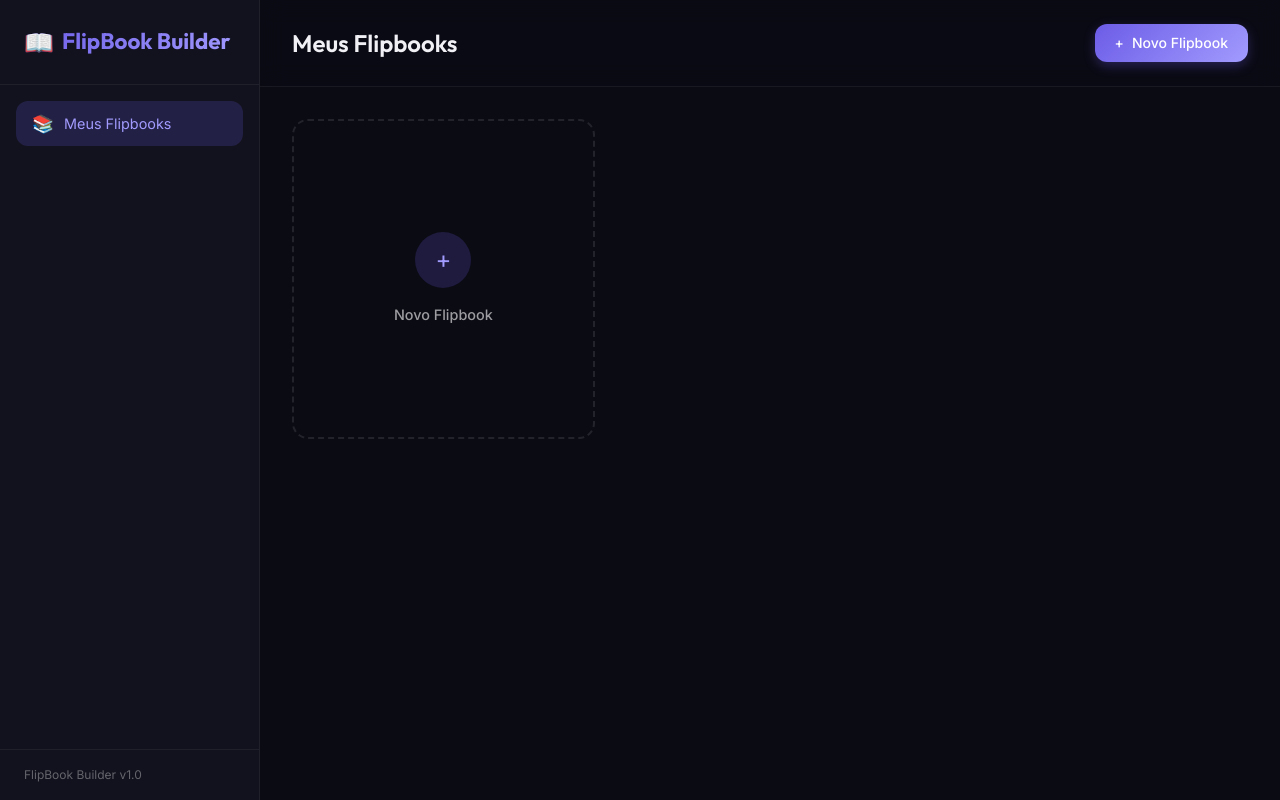
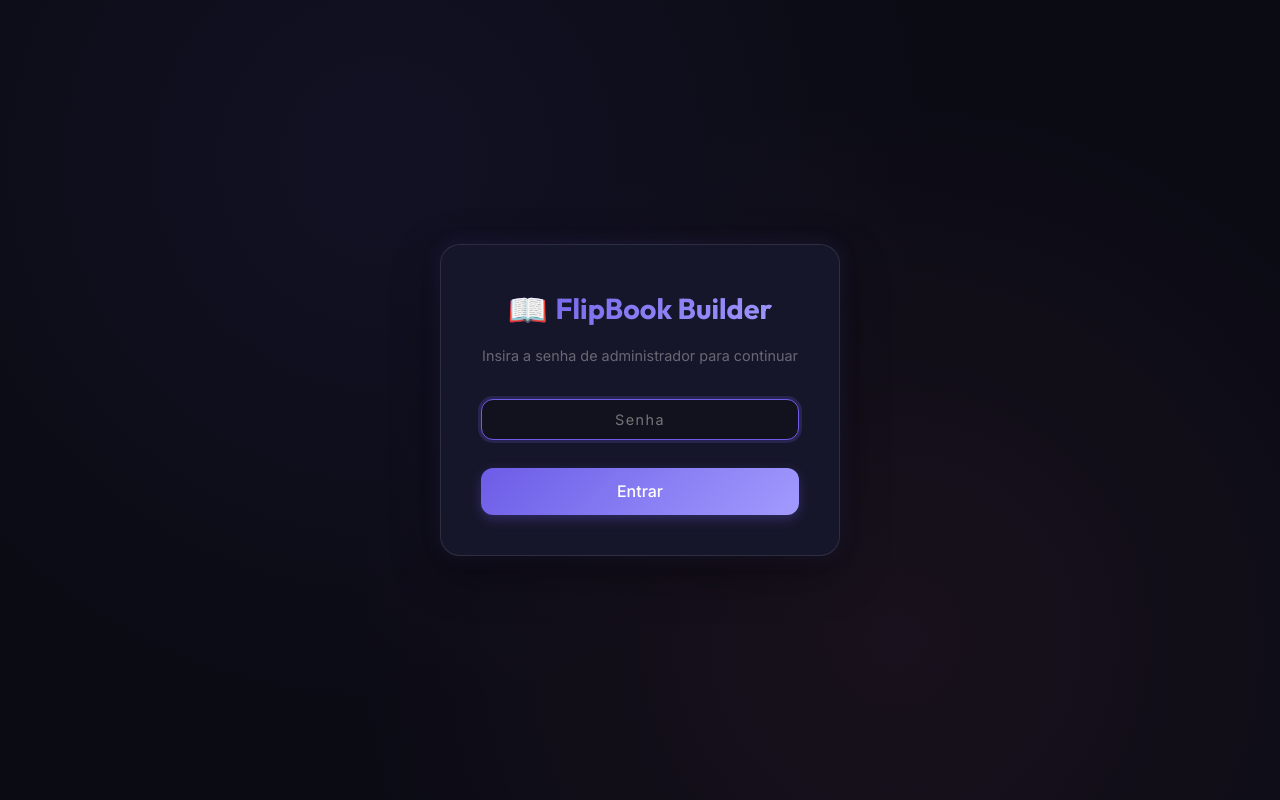
Before and after one commit to klaused-spec/klinpbook, a PHP site: page /2ndproject/builder/index.html in a window 1280 px wide. Run offline with PHP 8.4, Linux system fonts and the light colour scheme; data that the repository does not hold is empty.

Commit message:
Add authentication system to builder

```diff
--- /dev/null
+++ b/api/auth.php
@@ -0,0 +1,85 @@
+<?php
+/**
+ * FlipBook Platform - Authentication API
+ *
+ * POST /api/auth.php?action=login   - Login with password
+ * POST /api/auth.php?action=logout  - Logout (destroy session)
+ * GET  /api/auth.php?action=status  - Check login status
+ */
+
+require_once __DIR__ . '/config.php';
+
+// Start session
+session_start();
+
+$method = $_SERVER['REQUEST_METHOD'];
+$action = $_GET['action'] ?? '';
+
+if ($method === 'OPTIONS') {
+    http_response_code(204);
+    exit;
+}
+
+switch ($action) {
+    case 'login':
+        if ($method !== 'POST') {
+            sendJson(['error' => 'Method not allowed'], 405);
+        }
+        handleLogin();
+        break;
+    case 'logout':
+        handleLogout();
+        break;
+    case 'status':
+        handleStatus();
+        break;
+    default:
+        sendJson(['error' => 'Invalid action'], 400);
+}
+
+function handleLogin() {
+    $body = json_decode(file_get_contents('php://input'), true);
+    $password = $body['password'] ?? '';
+
+    if (empty($password)) {
+        sendJson(['error' => 'Senha é obrigatória'], 400);
+    }
+
+    if ($password === BUILDER_PASSWORD) {
+        $_SESSION['logged_in'] = true;
+        $_SESSION['login_time'] = time();
+        sendJson(['success' => true, 'message' => 'Login realizado com sucesso']);
+    } else {
+        // Small delay to prevent brute force
+        usleep(500000); // 0.5s
+        sendJson(['error' => 'Senha incorreta'], 401);
+    }
+}
+
+function handleLogout() {
+    $_SESSION = [];
+    if (ini_get('session.use_cookies')) {
+        $params = session_get_cookie_params();
+        setcookie(session_name(), '', time() - 42000,
+            $params['path'], $params['domain'],
+            $params['secure'], $params['httponly']
+        );
+    }
+    session_destroy();
+    sendJson(['success' => true, 'message' => 'Logout realizado']);
+}
+
+function handleStatus() {
+    $loggedIn = !empty($_SESSION['logged_in']);
+    sendJson([
+        'logged_in' => $loggedIn,
+        'login_time' => $loggedIn ? ($_SESSION['login_time'] ?? null) : null
+    ]);
+}
+
+function sendJson($data, $code = 200) {
+    http_response_code($code);
+    header('Content-Type: application/json');
+    echo json_encode($data, JSON_UNESCAPED_UNICODE);
+    exit;
+}
--- a/api/db.php
+++ b/api/db.php
@@ -171,3 +171,16 @@ function processImage($sourcePath, $destPath, $maxWidth = MAX_PAGE_WIDTH, $quali
 function createThumbnail($sourcePath, $thumbPath) {
     return processImage($sourcePath, $thumbPath, THUMB_WIDTH, 75);
 }
+
+/**
+ * Helper: Require authentication (session-based)
+ * Call at the top of any protected API endpoint
+ */
+function requireAuth() {
+    if (session_status() === PHP_SESSION_NONE) {
+        session_start();
+    }
+    if (empty($_SESSION['logged_in'])) {
+        jsonResponse(['error' => 'Unauthorized'], 401);
+    }
+}
--- a/api/export.php
+++ b/api/export.php
@@ -7,6 +7,7 @@
  */
 
 require_once __DIR__ . '/db.php';
+requireAuth();
 
 $method = $_SERVER['REQUEST_METHOD'];
 $db = Database::getInstance();
--- a/api/hotspots.php
+++ b/api/hotspots.php
@@ -9,6 +9,7 @@
  */
 
 require_once __DIR__ . '/db.php';
+requireAuth();
 
 $method = $_SERVER['REQUEST_METHOD'];
 $db = Database::getInstance();
--- a/api/pages.php
+++ b/api/pages.php
@@ -9,6 +9,7 @@
  */
 
 require_once __DIR__ . '/db.php';
+requireAuth();
 
 $method = $_SERVER['REQUEST_METHOD'];
 $db = Database::getInstance();
--- a/api/projects.php
+++ b/api/projects.php
@@ -10,6 +10,7 @@
  */
 
 require_once __DIR__ . '/db.php';
+requireAuth();
 
 $method = $_SERVER['REQUEST_METHOD'];
 $db = Database::getInstance();
--- a/api/publish.php
+++ b/api/publish.php
@@ -7,6 +7,7 @@
  */
 
 require_once __DIR__ . '/db.php';
+requireAuth();
 
 $method = $_SERVER['REQUEST_METHOD'];
 $db = Database::getInstance();
--- a/builder/css/builder.css
+++ b/builder/css/builder.css
@@ -74,6 +74,92 @@ a:hover { text-decoration: underline; }
 .app {
     display: flex;
     min-height: 100vh;
+}
+
+/* ── Login Screen ── */
+.login-view {
+    position: fixed;
+    inset: 0;
+    z-index: 9999;
+    display: flex;
+    align-items: center;
+    justify-content: center;
+    background: var(--bg-primary);
+    background-image:
+        radial-gradient(circle at 30% 20%, rgba(108, 92, 231, 0.08) 0%, transparent 50%),
+        radial-gradient(circle at 70% 80%, rgba(253, 121, 168, 0.06) 0%, transparent 50%);
+}
+
+.login-card {
+    width: 95%;
+    max-width: 400px;
+    padding: 2.5rem;
+    background: var(--bg-card);
+    border: 1px solid var(--border-medium);
+    border-radius: var(--radius-xl);
+    box-shadow: var(--shadow-lg), var(--shadow-glow);
+    text-align: center;
+    animation: modalSlideIn 0.5s ease;
+}
+
+.login-logo {
+    font-family: var(--font-heading);
+    font-size: 1.8rem;
+    font-weight: 700;
+    background: var(--accent-gradient);
+    -webkit-background-clip: text;
+    -webkit-text-fill-color: transparent;
+    background-clip: text;
+    display: flex;
+    align-items: center;
+    justify-content: center;
+    gap: 0.5rem;
+    margin-bottom: 0.75rem;
+}
+
+.login-logo .emoji {
+    font-size: 2rem;
+    -webkit-text-fill-color: initial;
+}
+
+.login-subtitle {
+    font-size: 0.9rem;
+    color: var(--text-muted);
+    margin-bottom: 2rem;
+}
+
+.login-input {
+    text-align: center;
+    font-size: 1rem;
+    padding: 0.85rem 1.25rem;
+    letter-spacing: 0.1em;
+}
+
+.login-btn {
+    width: 100%;
+    justify-content: center;
+    margin-top: 0.5rem;
+}
+
+.login-error {
+    color: var(--danger);
+    font-size: 0.85rem;
+    margin-bottom: 0.75rem;
+    padding: 0.5rem;
+    background: rgba(255, 107, 107, 0.1);
+    border-radius: var(--radius-sm);
+}
+
+.login-spinner {
+    display: inline-block;
+    width: 16px;
+    height: 16px;
+    border: 2px solid rgba(255, 255, 255, 0.2);
+    border-top-color: white;
+    border-radius: 50%;
+    animation: spin 0.5s linear infinite;
+    margin-right: 0.5rem;
+    vertical-align: middle;
 }
 
 /* ── Sidebar ── */
--- a/builder/index.html
+++ b/builder/index.html
@@ -8,7 +8,24 @@
     <link rel="stylesheet" href="css/builder.css">
 </head>
 <body>
-    <div class="app" id="app">
+    <!-- Login Screen -->
+    <div class="login-view" id="view-login">
+        <div class="login-card">
+            <div class="login-logo">
+                <span class="emoji">📖</span> FlipBook Builder
+            </div>
+            <p class="login-subtitle">Insira a senha de administrador para continuar</p>
+            <div class="form-group">
+                <input type="password" class="form-input login-input" id="login-password" placeholder="Senha" autocomplete="current-password">
+            </div>
+            <div class="login-error" id="login-error" style="display:none"></div>
+            <button class="btn btn-primary btn-lg login-btn" id="btn-login">
+                Entrar
+            </button>
+        </div>
+    </div>
+
+    <div class="app" id="app" style="display:none">
         <!-- Sidebar -->
         <aside class="sidebar" id="sidebar">
             <div class="sidebar-header">
@@ -22,6 +39,7 @@
                 </button>
             </nav>
             <div class="sidebar-footer">
+                <button class="btn btn-sm btn-secondary" id="btn-logout" style="width:100%;margin-bottom:0.5rem">🚪 Sair</button>
                 FlipBook Builder v1.0
             </div>
         </aside>
--- a/builder/js/app.js
+++ b/builder/js/app.js
@@ -28,6 +28,13 @@ const App = (() => {
 
         try {
             const response = await fetch(url, config);
+
+            // Session expired — kick to login
+            if (response.status === 401) {
+                showLogin();
+                throw new Error('Sessão expirada. Faça login novamente.');
+            }
+
             const data = await response.json();
 
             if (!response.ok) {
@@ -95,6 +102,76 @@ const App = (() => {
             $('#btn-confirm-cancel').addEventListener('click', onCancel);
             $('#modal-close-confirm').addEventListener('click', onCancel);
         });
+    }
+
+    // ── Auth ──
+    async function checkAuth() {
+        try {
+            const res = await fetch(`${API_BASE}/auth.php?action=status`);
+            const data = await res.json();
+            return data.logged_in === true;
+        } catch {
+            return false;
+        }
+    }
+
+    async function login() {
+        const password = $('#login-password').value;
+        const errorEl = $('#login-error');
+        const btn = $('#btn-login');
+
+        if (!password) {
+            errorEl.textContent = 'Digite a senha';
+            errorEl.style.display = '';
+            return;
+        }
+
+        btn.disabled = true;
+        btn.innerHTML = '<span class="login-spinner"></span> Entrando...';
+        errorEl.style.display = 'none';
+
+        try {
+            const res = await fetch(`${API_BASE}/auth.php?action=login`, {
+                method: 'POST',
+                headers: { 'Content-Type': 'application/json' },
+                body: JSON.stringify({ password })
+            });
+            const data = await res.json();
+
+            if (res.ok && data.success) {
+                showApp();
+            } else {
+                errorEl.textContent = data.error || 'Senha incorreta';
+                errorEl.style.display = '';
+            }
+        } catch (err) {
+            errorEl.textContent = 'Erro de conexão';
+            errorEl.style.display = '';
+        } finally {
+            btn.disabled = false;
+            btn.innerHTML = 'Entrar';
+        }
+    }
+
+    async function logout() {
+        try {
+            await fetch(`${API_BASE}/auth.php?action=logout`, { method: 'POST' });
+        } catch { /* ignore */ }
+        showLogin();
+    }
+
+    function showLogin() {
+        $('#view-login').style.display = '';
+        $('#app').style.display = 'none';
+        $('#login-password').value = '';
+        $('#login-error').style.display = 'none';
+        setTimeout(() => $('#login-password').focus(), 100);
+    }
+
+    function showApp() {
+        $('#view-login').style.display = 'none';
+        $('#app').style.display = '';
+        showView('dashboard');
     }
 
     // ── Views ──
@@ -376,6 +453,15 @@ const App = (() => {
 
     // ── Event Bindings ──
     function bindEvents() {
+        // Login
+        $('#btn-login').addEventListener('click', login);
+        $('#login-password').addEventListener('keydown', (e) => {
+            if (e.key === 'Enter') login();
+        });
+
+        // Logout
+        $('#btn-logout').addEventListener('click', logout);
+
         // Navigation
         $('#nav-dashboard').addEventListener('click', () => showView('dashboard'));
         $('#btn-back').addEventListener('click', () => showView('dashboard'));
@@ -443,9 +529,16 @@ const App = (() => {
     }
 
     // ── Init ──
-    function init() {
+    async function init() {
         bindEvents();
-        showView('dashboard');
+
+        // Check if already logged in
+        const isLoggedIn = await checkAuth();
+        if (isLoggedIn) {
+            showApp();
+        } else {
+            showLogin();
+        }
     }
 
     document.addEventListener('DOMContentLoaded', init);
```
